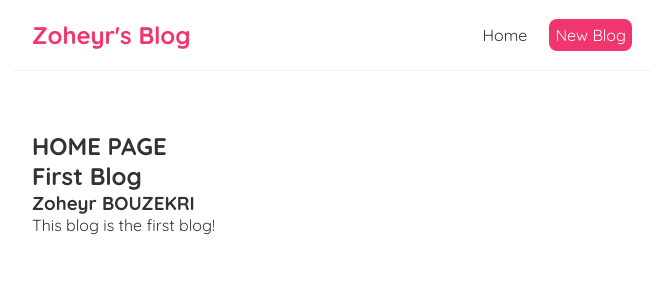
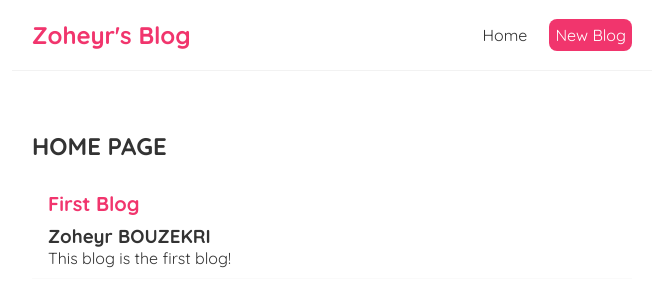
Before and after one commit to zoheyrbouzekri/React-Fundamentals-Blog, a React (Create React App) app: page / in a window 1280 px wide. Shown: the top 306 px of the page, without its empty margins (308-971 px from the left). Built offline with nearby package versions, Linux system fonts and the light colour scheme.

Commit message:
Applying Styles on Blogs

```diff
--- a/src/index.css
+++ b/src/index.css
@@ -41,3 +41,20 @@
   margin: 40px auto; /* 40px haut/bas, centrage horizontal auto */
   padding: 20px;
 }
+
+/* blog previews */
+.blog-preview {
+  padding: 10px 16px;
+  margin: 20px 0;
+  border-bottom: 1px solid #fafafa;
+}
+
+.blog-preview:hover {
+  box-shadow: 1px 3px 5px rgba(0,0,0,0.1);
+}
+
+.blog-preview h2 {
+  font-size: 20px;
+  color: #f1356d;
+  margin-bottom: 8px;
+}
```
